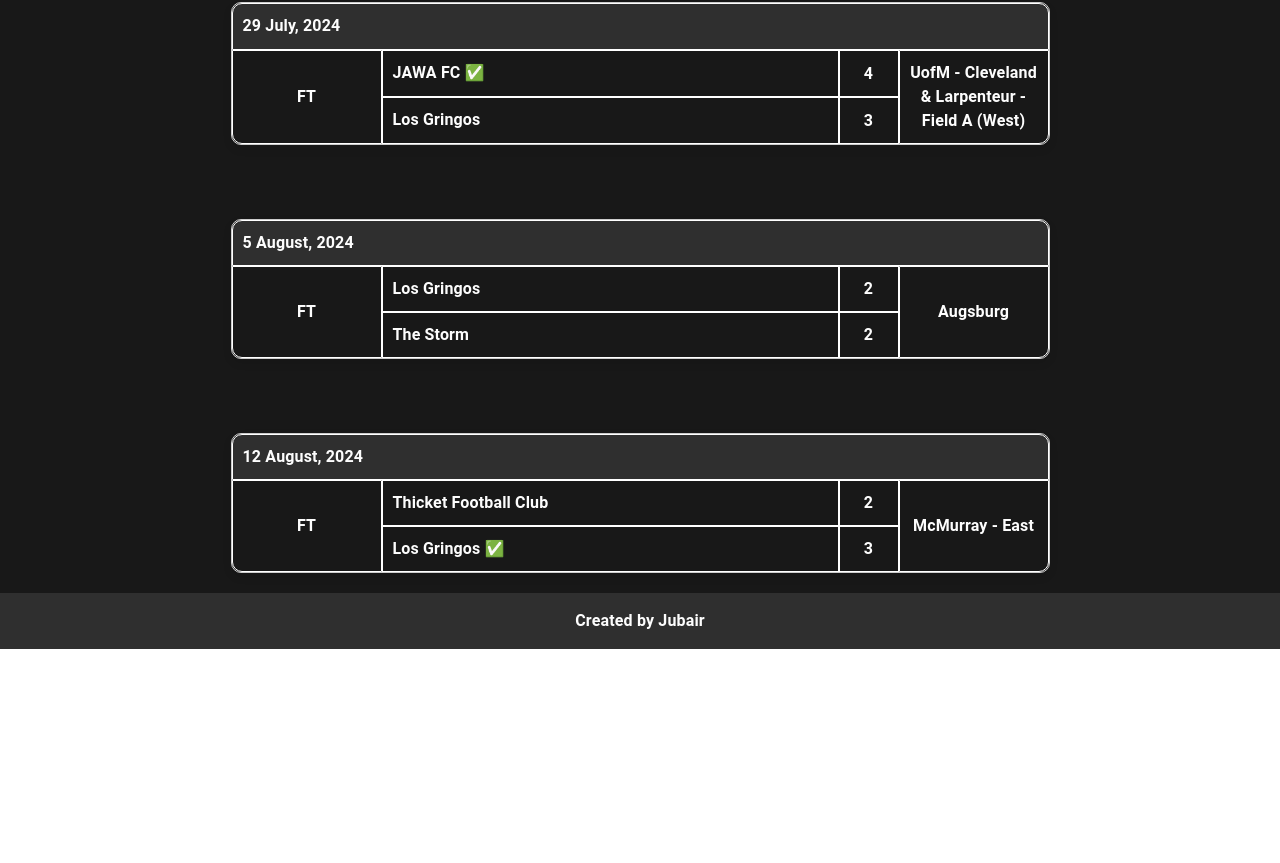
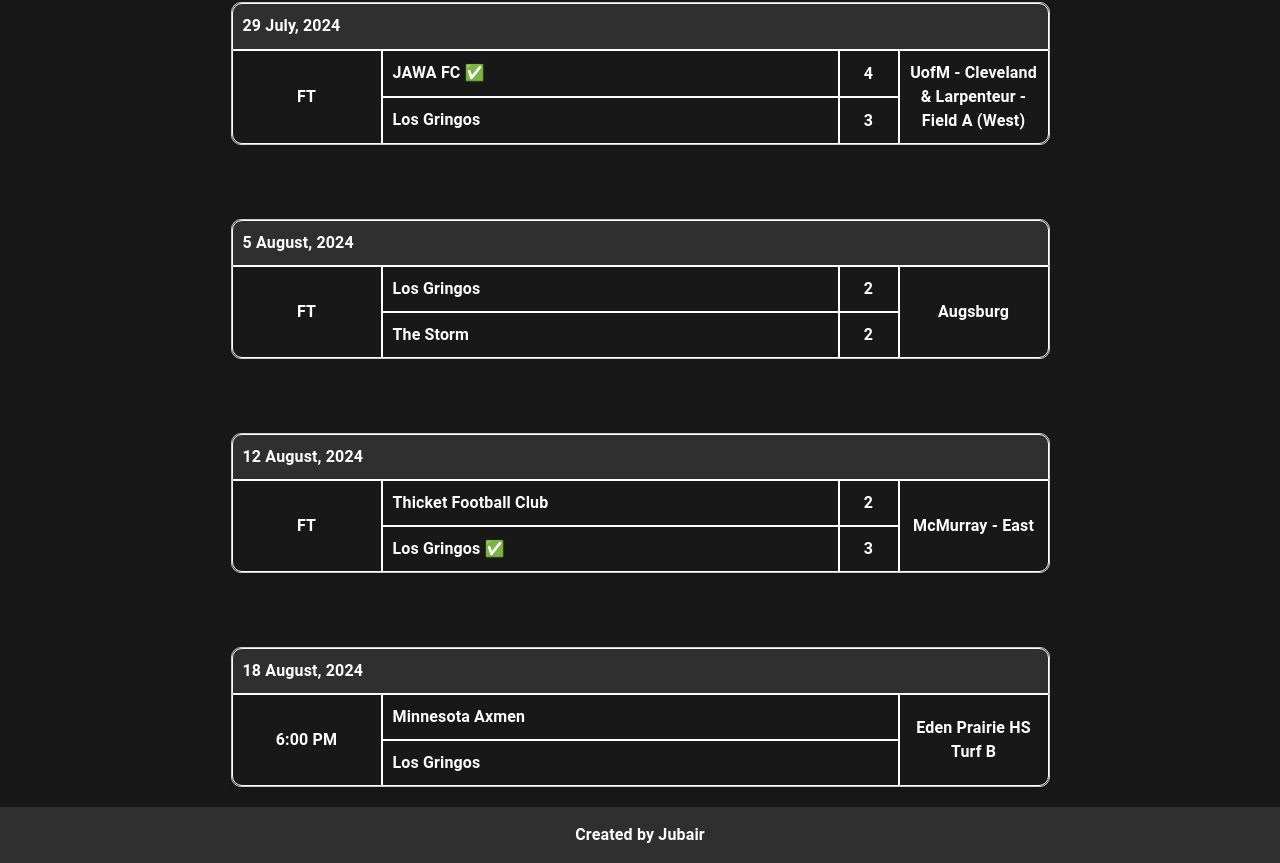
Before and after one commit to jubairmr9/mrsl-frontend, a React (Create React App) app: page /schedule in a window 1280 px wide. Shown: the part 2429-3292 px from the top of the page. Before the commit the page ends 3078 px from the top, so only its background shows below. Built offline with nearby package versions, Linux system fonts and the light colour scheme.

Commit message:
Week 15 | Schedule update

```diff
--- a/src/data.js
+++ b/src/data.js
@@ -152,6 +152,17 @@ export const SCHEDULE_DATA = [
     date: "12 August, 2024",
     location: "McMurray - East",
     game: 14,
+  },
+  {
+    homeTeam: "Minnesota Axmen",
+    awayTeam: "Los Gringos",
+    winner: null,
+    homeScore: null,
+    awayScore: null,
+    time: "6:00 PM",
+    date: "18 August, 2024",
+    location: "Eden Prairie HS Turf B",
+    game: 15,
   },
 ];
 
@@ -487,4 +498,9 @@ export const ATTENDANCE_DATA = [
     ],
     game: 14,
   },
+  {
+    attendees: [],
+    scorers: [],
+    game: 15,
+  },
 ];
```
